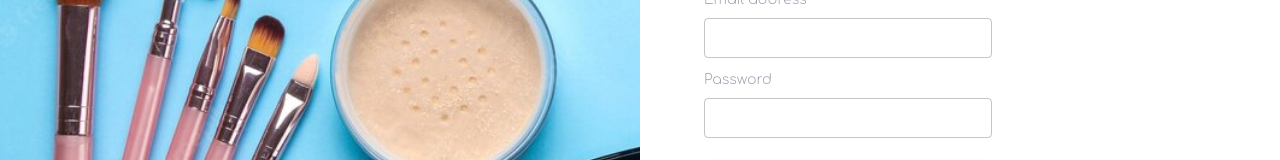
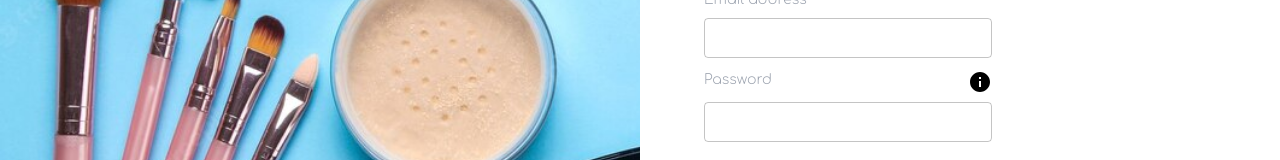
Before and after one commit to Pragadhesh/BTrack-UI-React, a React (Create React App) app: page /home in a window 1280 px wide. Both pictures are taken after a click on the button "Sign up here". Shown: the part 294-454 px from the top of the page. Built offline with nearby package versions, Linux system fonts and the light colour scheme; what amazon-cognito-identity-js would draw is missing.

Commit message:
Added UI fixes and integrated login flow

```diff
--- a/package.json
+++ b/package.json
@@ -15,6 +15,7 @@
     "@types/react": "^18.0.27",
     "@types/react-dom": "^18.0.10",
     "amazon-cognito-identity-js": "^6.1.2",
+    "axios": "^1.3.2",
     "html-webpack-plugin": "^5.5.0",
     "react": "^18.2.0",
     "react-dom": "^18.2.0",
--- a/src/components/Signup/Confirmation.tsx
+++ b/src/components/Signup/Confirmation.tsx
@@ -4,6 +4,8 @@ import TextField from "@mui/material/TextField";
 import Userpool from "../Userpool";
 import * as AmazonCognitoIdentity from "amazon-cognito-identity-js";
 import { Box, CircularProgress } from "@mui/material";
+import { BACKEND_URL } from "../../constants/backendurl";
+import axios from "axios";
 
 export default function Confirmation(props: any) {
   const [verificationcode, setVerificationCode] = useState("");
@@ -43,6 +45,15 @@ export default function Confirmation(props: any) {
           setResendVerificationEmail(false);
           cognitoUser.authenticateUser(authenticationDetails, {
             onSuccess: function (result) {
+              axios
+                .post(`${BACKEND_URL}user/add`, null, {
+                  headers: {
+                    Authorization: `Bearer ${result
+                      .getIdToken()
+                      .getJwtToken()}`,
+                  },
+                })
+                .then((response) => {
                   localStorage.setItem("loggedIn", "true");
                   localStorage.setItem(
                     "accessToken",
@@ -58,6 +69,11 @@ export default function Confirmation(props: any) {
                   );
                   props.checkLoginStatus(true);
                   setLoading(false);
+                })
+                .catch((error) => {
+                  console.error(error);
+                  setLoading(false);
+                });
             },
             onFailure: function (err) {
               console.log(err);
@@ -105,6 +121,11 @@ export default function Confirmation(props: any) {
               size="small"
               className="flex w-72 text-sm"
               onChange={(event) => setVerificationCode(event.target.value)}
+              onKeyPress={(event) => {
+                if (event.key === "Enter") {
+                  confirmAuthentication();
+                }
+              }}
             />
           </div>
           {invalidverificationcode && (
--- a/src/components/Signup/ForgotPassword.tsx
+++ b/src/components/Signup/ForgotPassword.tsx
@@ -169,6 +169,11 @@ function ForgotPassword(props: any) {
                     className="flex w-72 text-sm"
                     value={confirmpassword}
                     onChange={(event) => setConfirmPassword(event.target.value)}
+                    onKeyPress={(event) => {
+                      if (event.key === "Enter") {
+                        confirmPassword();
+                      }
+                    }}
                   />
                 </div>
               </div>
--- a/src/components/Signup/Login.tsx
+++ b/src/components/Signup/Login.tsx
@@ -106,6 +106,11 @@ export default function Login(props: any) {
               size="small"
               className="flex w-72 text-sm"
               onChange={(event) => setPassword(event.target.value)}
+              onKeyPress={(event) => {
+                if (event.key === "Enter") {
+                  authenticate();
+                }
+              }}
             />
           </div>
         </div>
--- a/src/components/Signup/Signup.tsx
+++ b/src/components/Signup/Signup.tsx
@@ -1,10 +1,12 @@
 import Box from "@mui/material/Box";
 import Button from "@mui/material/Button";
+import InfoIcon from "@mui/icons-material/Info";
 import CircularProgress from "@mui/material/CircularProgress";
 import TextField from "@mui/material/TextField";
 import { CognitoUserAttribute } from "amazon-cognito-identity-js";
 import { useState } from "react";
 import Userpool from "../Userpool";
+import { Tooltip } from "@mui/material";
 
 export default function Signup(props: any) {
   const [username, setUsername] = useState(props.username);
@@ -14,7 +16,7 @@ export default function Signup(props: any) {
   const [usernameerr, setUsernameError] = useState(false);
   const [emailerr, setEmailError] = useState(false);
   const [passworderr, setPasswordError] = useState(false);
-  const [loading, setLoading] = useState(true);
+  const [loading, setLoading] = useState(false);
 
   const switchToSignin = () => {
     props.updateUserInfo(props.email, props.username, props.password, "signin");
@@ -52,7 +54,6 @@ export default function Signup(props: any) {
           }
           setLoading(false);
         } else {
-          console.log(data);
           setEmailError(false);
           setPasswordError(false);
           setUsernameError(false);
@@ -114,8 +115,19 @@ export default function Signup(props: any) {
             )}
           </div>
           <div className="flex flex-col w-full">
-            <div className="flex justify-start text-sm text-gray-400 font-comfortaa">
-              Password
+            <div className="flex justify-between w-full ">
+              <div className="flex justify-start text-sm text-gray-400 font-comfortaa">
+                Password
+              </div>
+              <Tooltip
+                title="The password must meet the following requirements:
+                        1. Contains at least 1 number
+                        2. Contains at least 1 special character
+                        3. Contains at least 1 uppercase letter
+                        4. Contains at least 1 lowercase letter"
+              >
+                <InfoIcon></InfoIcon>
+              </Tooltip>
             </div>
             <div className="flex pt-2 justify-start w-full">
               <TextField
--- /dev/null
+++ b/src/constants/backendurl.ts
@@ -0,0 +1 @@
+export const BACKEND_URL = 'http://localhost:8080/api/'
```
Also changed, not shown: 1 other file (tests, documents, lock files or other folders). Lines whose indentation alone changed are shown as unchanged.
